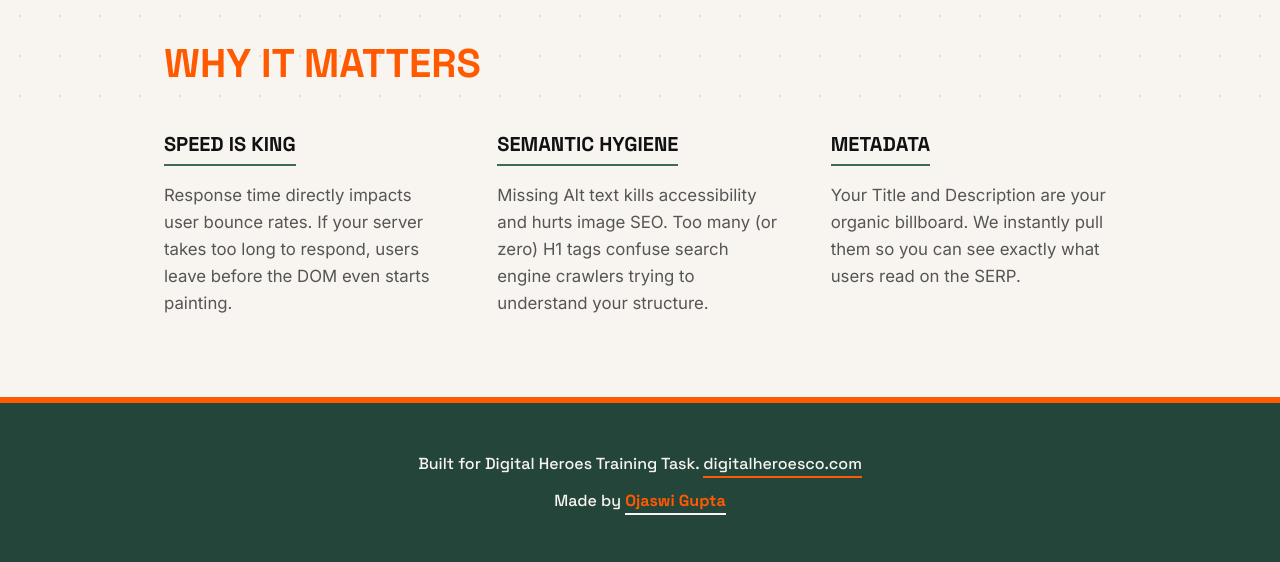
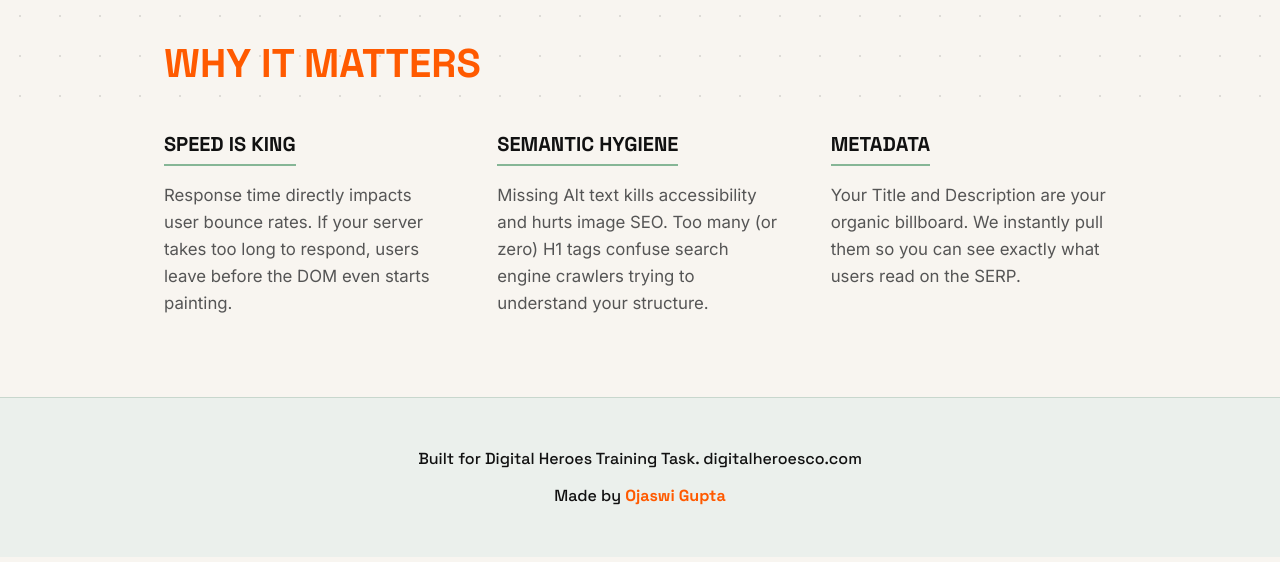
Before and after one commit to Ojaswi-Gupta/pagepulse_dh, a website: page public/index.html in a window 1280 px wide. Shown: the part 684-1246 px from the top of the page. Drawn offline with Linux system fonts and the light colour scheme.

Commit message:
Soften green tones and simplify footer hover states

```diff
--- a/public/style.css
+++ b/public/style.css
@@ -2,7 +2,7 @@
   --bg-color: #F8F5F0; /* Soft beige */
   --text-main: #111111;
   --text-muted: #555555;
-  --border-color: #3F6B54; /* Greenish tone (moss-600) */
+  --border-color: #86B696; /* Subtle light green */
   --accent: #FF5A00; /* Bold stylish orange */
   --error: #FF0000;
   --success: #3F6B54;
@@ -333,10 +333,10 @@ input[type="url"]::placeholder {
 
 /* Stylish Footer */
 .stylish-footer {
-  background: #24453A; /* Dark green tone */
-  color: var(--bg-color);
+  background: #EBF0EC; /* Very subtle light green */
+  color: var(--text-main);
   padding: 3rem 1.5rem;
-  border-top: 6px solid var(--accent);
+  border-top: 1px solid #C8D7CD;
   font-family: var(--font-display);
   font-weight: 500;
   margin-top: auto;
@@ -357,27 +357,22 @@ input[type="url"]::placeholder {
 }
 
 .stylish-footer a {
-  color: var(--bg-color);
+  color: var(--text-main);
   text-decoration: none;
-  border-bottom: 2px solid var(--accent);
-  padding-bottom: 2px;
-  transition: all 0.2s ease;
+  transition: color 0.2s ease;
 }
 
 .stylish-footer a:hover {
-  background: var(--accent);
-  color: #FFF;
+  color: var(--accent);
 }
 
 .github-link {
   font-weight: 700;
   color: var(--accent) !important;
-  border-bottom-color: var(--bg-color) !important;
 }
 
 .github-link:hover {
-  background: var(--bg-color) !important;
-  color: #111 !important;
+  color: var(--text-main) !important;
 }
 
 /* Animations */
```
